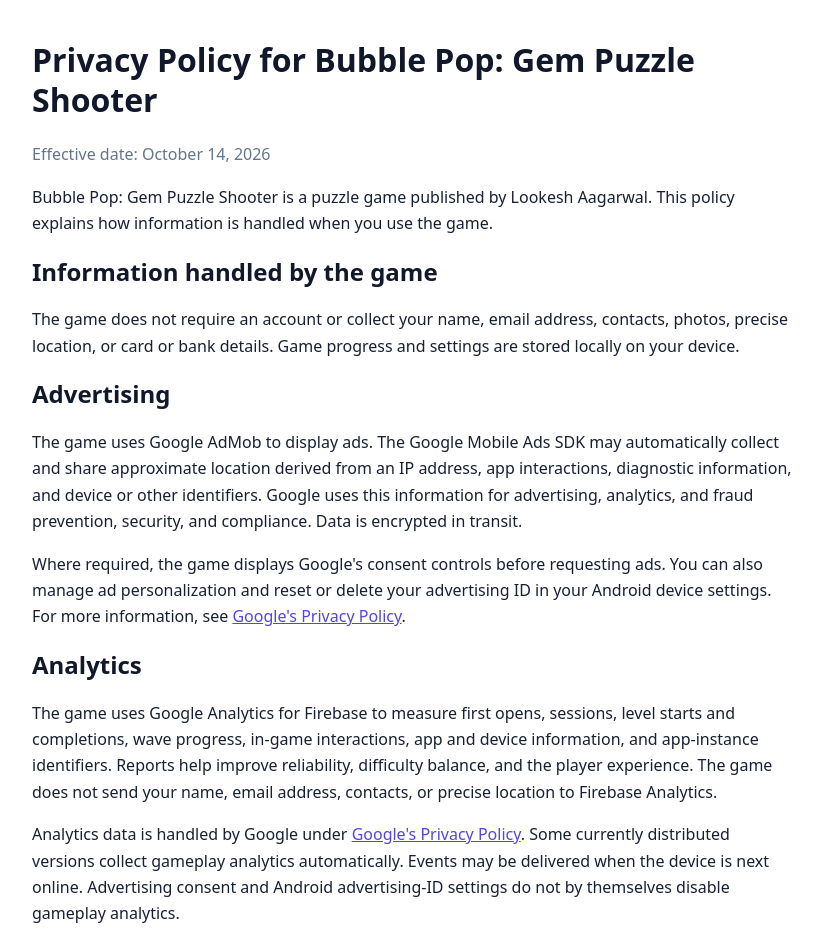
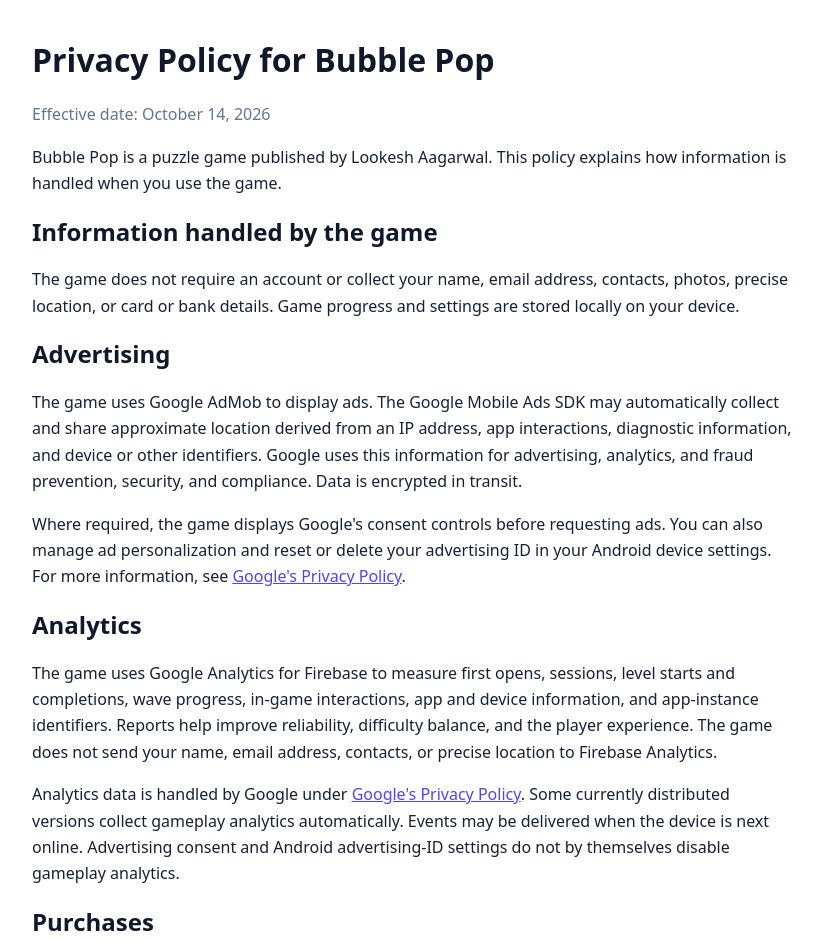
Before and after one commit to lokeshagarwal1106/mythic-pop-quest-privacy, a plain HTML site: page index.html in a window 1280 px wide. Shown: the top 940 px of the page, without its empty margins (228-1050 px from the left). Drawn offline with Linux system fonts and the light colour scheme.

Commit message:
Align public privacy policy display name with Bubble Pop

```diff
--- a/index.html
+++ b/index.html
@@ -3,16 +3,16 @@
 <head>
   <meta charset="utf-8">
   <meta name="viewport" content="width=device-width,initial-scale=1">
-  <title>Bubble Pop: Gem Puzzle Shooter Privacy Policy</title>
+  <title>Bubble Pop Privacy Policy</title>
   <style>
     body{max-width:760px;margin:40px auto;padding:0 20px;font:16px/1.65 system-ui,sans-serif;color:#172033;background:#fff}
     h1,h2{line-height:1.25;color:#10182a} a{color:#5146e5} .muted{color:#64748b}
   </style>
 </head>
 <body>
-  <h1>Privacy Policy for Bubble Pop: Gem Puzzle Shooter</h1>
+  <h1>Privacy Policy for Bubble Pop</h1>
   <p class="muted">Effective date: October 14, 2026</p>
-  <p>Bubble Pop: Gem Puzzle Shooter is a puzzle game published by Lookesh Aagarwal. This policy explains how information is handled when you use the game.</p>
+  <p>Bubble Pop is a puzzle game published by Lookesh Aagarwal. This policy explains how information is handled when you use the game.</p>
 
   <h2>Information handled by the game</h2>
   <p>The game does not require an account or collect your name, email address, contacts, photos, precise location, or card or bank details. Game progress and settings are stored locally on your device.</p>
```
